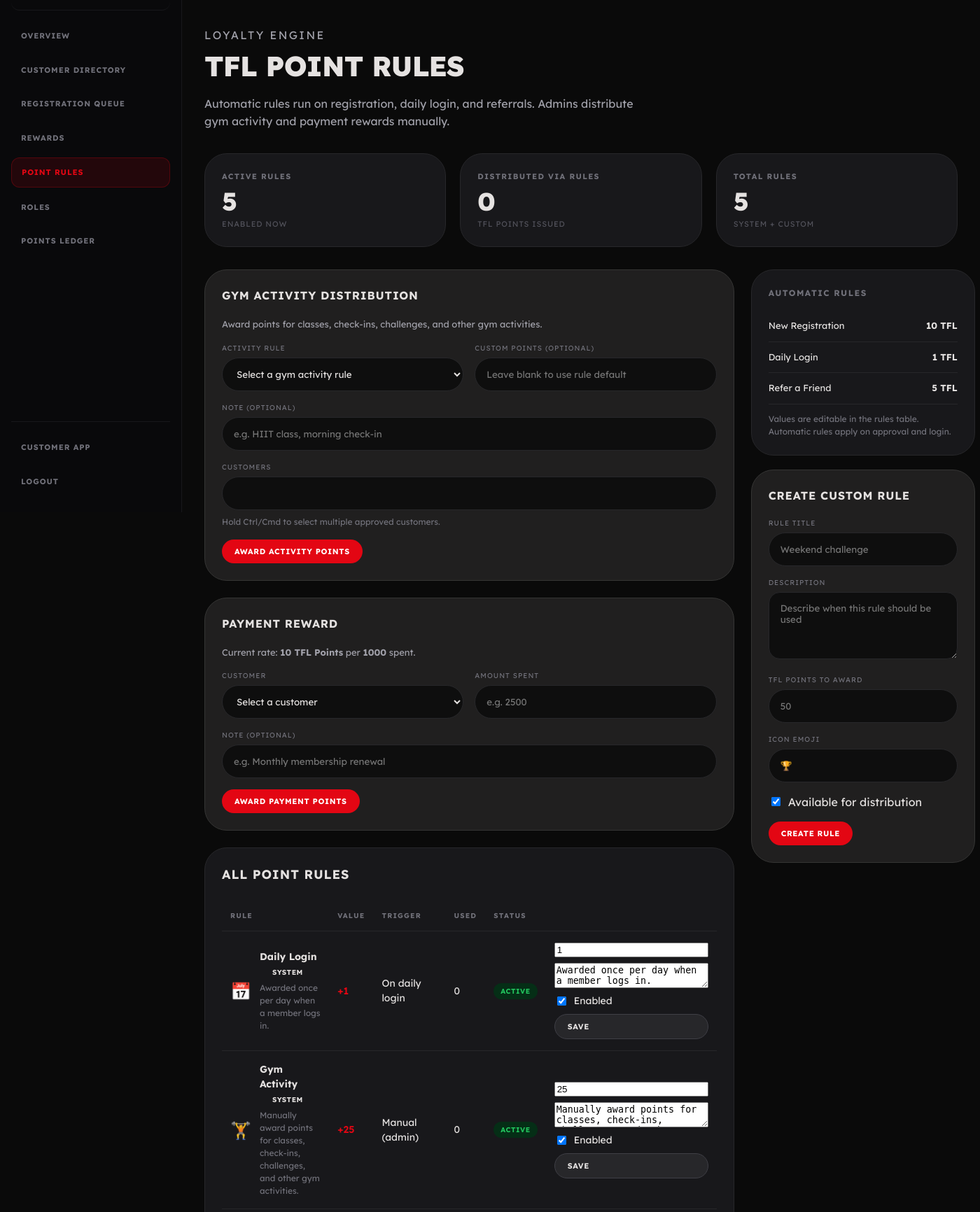
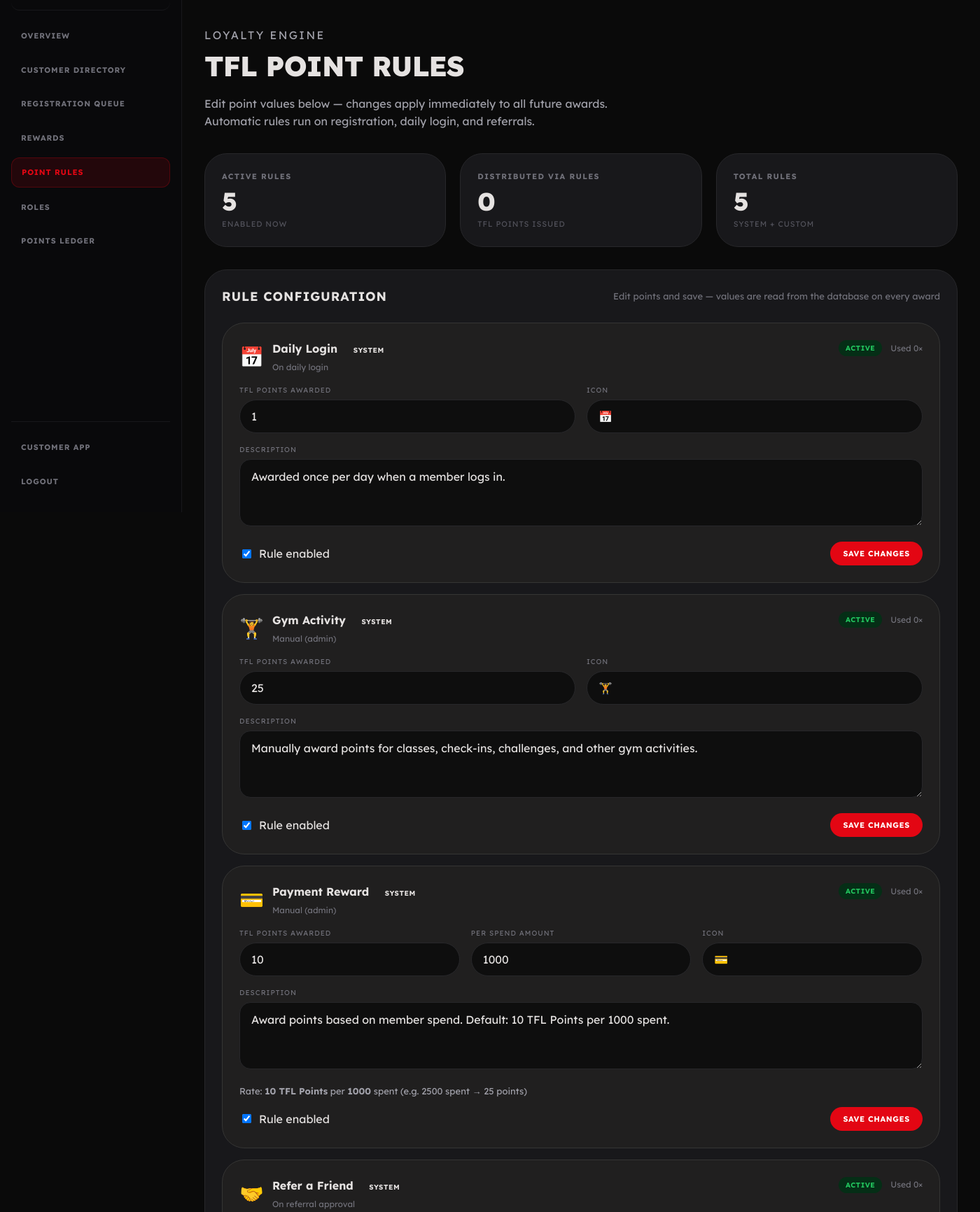
Before and after one commit to RNSAINJU/fitlab, a Django app: page /admin-portal/point-rules/ in a window 1400 px wide. Shown: the part 68-1800 px from the top of the page at 70% size. Run offline with Django 5.2, Linux system fonts and the light colour scheme; the visitor is signed in with stand-in values (Sample User, id 1); data comes from the database, SQL or seed files in the repository; data that the repository does not hold is empty.

Commit message:
Fix dynamic point rule editing so admin changes persist
- Stop reset on page load: ensure_default_point_rules now uses get_or_create
  instead of update_or_create, preserving admin-edited point values
- Redesign rule configuration with per-rule save forms for all rules
- Allow editing custom rules (title, points, description) not just system rules
- Show live current values in distribution panels and automatic rules sidebar

Co-authored-by: Aryan Sainju <Aryan.sainju@gmail.com>

```diff
--- a/admin_portal/views.py
+++ b/admin_portal/views.py
@@ -7,7 +7,7 @@ from django.utils import timezone
 from django.db.models import Count, Sum
 
 from activity.services import log_activity
-from loyalty.forms import PointRuleForm, SystemRuleForm
+from loyalty.forms import CustomRuleForm, PointRuleForm, SystemRuleForm
 from loyalty.helpers import get_membership_tier
 from loyalty.models import PointRule, PointRuleKind, PointRuleTrigger, PointTransaction
 from loyalty.rule_engine import award_rule_points, ensure_default_point_rules, get_point_rule, on_user_approved
@@ -348,14 +348,20 @@ def point_rules(request):
             return redirect("admin_portal:point_rules")
 
         if action == "update_rule":
-            rule = get_object_or_404(PointRule, pk=request.POST.get("rule_id"), is_system=True)
+            rule = get_object_or_404(PointRule, pk=request.POST.get("rule_id"))
             post_data = request.POST.copy()
             if "is_active" not in post_data:
                 post_data["is_active"] = False
-            form = SystemRuleForm(post_data, instance=rule)
+            if rule.is_system:
+                form = SystemRuleForm(post_data, instance=rule)
+            else:
+                form = CustomRuleForm(post_data, instance=rule)
             if form.is_valid():
-                form.save()
-                messages.success(request, f'Updated "{rule.title}".')
+                updated = form.save()
+                messages.success(
+                    request,
+                    f'Updated "{updated.title}" — now awards {updated.points_amount} TFL Points.',
+                )
             else:
                 messages.error(request, form.errors.as_text())
             return redirect("admin_portal:point_rules")
@@ -436,6 +442,7 @@ def point_rules(request):
     distribute_form = DistributePointsForm()
     payment_form = PaymentPointsForm()
     payment_rule = get_point_rule("payment")
+    gym_activity_rule = get_point_rule("gym_activity")
     automatic_rules = rules.filter(
         is_system=True,
         trigger__in=[
@@ -465,6 +472,7 @@ def point_rules(request):
             "distribute_form": distribute_form,
             "payment_form": payment_form,
             "payment_rule": payment_rule,
+            "gym_activity_rule": gym_activity_rule,
             "automatic_rules": automatic_rules,
             "recent_awards": recent_awards,
             "active_rules": active_rules,
--- a/loyalty/forms.py
+++ b/loyalty/forms.py
@@ -29,20 +29,23 @@ class PointRuleForm(forms.ModelForm):
 class SystemRuleForm(forms.ModelForm):
     class Meta:
         model = PointRule
-        fields = ("points_amount", "spend_amount", "description", "is_active")
+        fields = ("title", "points_amount", "spend_amount", "description", "icon_emoji", "is_active")
         widgets = {
-            "points_amount": forms.NumberInput(attrs={"min": 1}),
-            "spend_amount": forms.NumberInput(attrs={"min": 1}),
-            "description": forms.Textarea(attrs={"rows": 2}),
+            "title": forms.TextInput(attrs={"readonly": "readonly"}),
+            "points_amount": forms.NumberInput(attrs={"min": 1, "class": "auth-input"}),
+            "spend_amount": forms.NumberInput(attrs={"min": 1, "class": "auth-input"}),
+            "description": forms.Textarea(attrs={"rows": 2, "class": "auth-input"}),
+            "icon_emoji": forms.TextInput(attrs={"maxlength": 8, "class": "auth-input"}),
         }
         labels = {
-            "points_amount": "TFL Points",
-            "spend_amount": "Spend amount",
+            "points_amount": "TFL Points awarded",
+            "spend_amount": "Spend amount required",
             "is_active": "Rule enabled",
         }
 
     def __init__(self, *args, **kwargs):
         super().__init__(*args, **kwargs)
+        self.fields["title"].disabled = True
         if self.instance.rule_kind != PointRuleKind.PAYMENT_SPEND:
             self.fields.pop("spend_amount", None)
 
@@ -54,3 +57,25 @@ class SystemRuleForm(forms.ModelForm):
             if not cleaned.get("points_amount"):
                 raise forms.ValidationError("Payment rules require a points amount.")
         return cleaned
+
+
+class CustomRuleForm(forms.ModelForm):
+    class Meta:
+        model = PointRule
+        fields = ("title", "description", "points_amount", "icon_emoji", "is_active")
+        widgets = {
+            "title": forms.TextInput(attrs={"class": "auth-input"}),
+            "description": forms.Textarea(attrs={"rows": 2, "class": "auth-input"}),
+            "points_amount": forms.NumberInput(attrs={"min": 1, "class": "auth-input"}),
+            "icon_emoji": forms.TextInput(attrs={"maxlength": 8, "class": "auth-input"}),
+        }
+        labels = {
+            "points_amount": "TFL Points awarded",
+            "is_active": "Rule enabled",
+        }
+
+    def clean_points_amount(self):
+        points = self.cleaned_data["points_amount"]
+        if points < 1:
+            raise forms.ValidationError("Points must be at least 1.")
+        return points
--- a/loyalty/rule_engine.py
+++ b/loyalty/rule_engine.py
@@ -6,10 +6,11 @@ from .services import award_points
 
 
 def ensure_default_point_rules():
+    """Create missing system rules only — never overwrite admin-edited values."""
     for rule_data in DEFAULT_POINT_RULES:
         slug = rule_data["slug"]
         defaults = {key: value for key, value in rule_data.items() if key != "slug"}
-        PointRule.objects.update_or_create(slug=slug, defaults=defaults)
+        PointRule.objects.get_or_create(slug=slug, defaults=defaults)
 
 
 def get_point_rule(slug):
--- a/templates/admin_portal/point_rules.html
+++ b/templates/admin_portal/point_rules.html
@@ -5,7 +5,7 @@
 <div class="admin-hero">
   <p class="admin-kicker">Loyalty Engine</p>
   <h1>TFL Point Rules</h1>
-  <p>Automatic rules run on registration, daily login, and referrals. Admins distribute gym activity and payment rewards manually.</p>
+  <p>Edit point values below — changes apply immediately to all future awards. Automatic rules run on registration, daily login, and referrals.</p>
 </div>
 
 <div class="admin-stat-grid">
@@ -26,11 +26,113 @@
   </div>
 </div>
 
-<div class="ledger-grid">
+<div class="admin-panel" id="configure">
+  <div class="admin-panel__head">
+    <h2>Rule Configuration</h2>
+    <span style="color:#71717a;font-size:13px">Edit points and save — values are read from the database on every award</span>
+  </div>
+
+  <div style="display:grid;gap:16px">
+    {% for rule in rules %}
+      <div class="admin-form-panel" style="margin:0">
+        <form method="post">
+          {% csrf_token %}
+          <input type="hidden" name="action" value="update_rule">
+          <input type="hidden" name="rule_id" value="{{ rule.id }}">
+
+          <div style="display:flex;align-items:flex-start;justify-content:space-between;gap:16px;flex-wrap:wrap">
+            <div style="display:flex;align-items:center;gap:12px">
+              <span style="font-size:28px">{{ rule.icon_emoji }}</span>
+              <div>
+                <strong style="font-size:16px">{{ rule.title }}</strong>
+                {% if rule.is_system %}<span class="status-chip" style="margin-left:8px">System</span>{% endif %}
+                <div style="color:#71717a;font-size:12px;margin-top:4px">{{ rule.get_trigger_display }}</div>
+              </div>
+            </div>
+            <div style="display:flex;align-items:center;gap:12px">
+              {% if rule.is_active %}
+                <span class="status-chip status-chip--approved">Active</span>
+              {% else %}
+                <span class="status-chip status-chip--rejected">Inactive</span>
+              {% endif %}
+              <span style="color:#71717a;font-size:12px">Used {{ rule.award_count }}×</span>
+            </div>
+          </div>
+
+          <div class="admin-form-row" style="margin-top:16px">
+            {% if not rule.is_system %}
+              <div>
+                <label>Rule title</label>
+                <input type="text" name="title" value="{{ rule.title }}" class="auth-input" required>
+              </div>
+            {% else %}
+              <input type="hidden" name="title" value="{{ rule.title }}">
+            {% endif %}
+
+            <div>
+              <label>TFL Points awarded</label>
+              <input type="number" name="points_amount" value="{{ rule.points_amount }}" min="1" class="auth-input" required>
+            </div>
+
+            {% if rule.rule_kind == "payment_spend" %}
+              <div>
+                <label>Per spend amount</label>
+                <input type="number" name="spend_amount" value="{{ rule.spend_amount }}" min="1" class="auth-input" required>
+              </div>
+            {% endif %}
+
+            <div>
+              <label>Icon</label>
+              <input type="text" name="icon_emoji" value="{{ rule.icon_emoji }}" maxlength="8" class="auth-input">
+            </div>
+          </div>
+
+          <div class="admin-form-row" style="grid-template-columns:1fr">
+            <div>
+              <label>Description</label>
+              <textarea name="description" rows="2" class="auth-input">{{ rule.description }}</textarea>
+            </div>
+          </div>
+
+          {% if rule.rule_kind == "payment_spend" %}
+            <p style="margin:0 0 12px;font-size:13px;color:#a1a1aa">
+              Rate: <strong>{{ rule.points_amount }} TFL Points</strong> per <strong>{{ rule.spend_amount }}</strong> spent
+              (e.g. 2500 spent → {% widthratio 2500 rule.spend_amount rule.points_amount %} points)
+            </p>
+          {% endif %}
+
+          <div style="display:flex;align-items:center;justify-content:space-between;gap:12px;flex-wrap:wrap">
+            <label style="display:flex;align-items:center;gap:8px;margin:0;cursor:pointer">
+              <input type="checkbox" name="is_active" {% if rule.is_active %}checked{% endif %}>
+              <span>Rule enabled</span>
+            </label>
+
+            <button type="submit" class="admin-btn admin-btn--primary">Save Changes</button>
+          </div>
+        </form>
+        {% if not rule.is_system %}
+          <form method="post" style="margin-top:8px" onsubmit="return confirm('Delete this point rule?')">
+            {% csrf_token %}
+            <input type="hidden" name="action" value="delete">
+            <input type="hidden" name="rule_id" value="{{ rule.id }}">
+            <button type="submit" class="admin-btn admin-btn--danger">Delete Rule</button>
+          </form>
+        {% endif %}
+      </div>
+    {% empty %}
+      <p style="color:#71717a;margin:0">No rules configured yet.</p>
+    {% endfor %}
+  </div>
+</div>
+
+<div class="ledger-grid" style="margin-top:24px">
   <div>
     <div class="admin-form-panel" id="gym-activity">
       <h3>Gym Activity Distribution</h3>
-      <p style="margin:0 0 16px;font-size:13px;color:#a1a1aa">Award points for classes, check-ins, challenges, and other gym activities.</p>
+      <p style="margin:0 0 16px;font-size:13px;color:#a1a1aa">
+        Default: <strong>{{ gym_activity_rule.points_amount|default:"—" }} TFL Points</strong> per activity
+        {% if gym_activity_rule %} (editable above){% endif %}
+      </p>
       <form method="post">
         {% csrf_token %}
         <input type="hidden" name="action" value="distribute">
@@ -40,7 +142,7 @@
             {{ distribute_form.rule }}
           </div>
           <div>
-            <label for="id_custom_points">Custom points (optional)</label>
+            <label for="id_custom_points">Override points (optional)</label>
             {{ distribute_form.custom_points }}
           </div>
         </div>
@@ -65,7 +167,7 @@
       <h3>Payment Reward</h3>
       <p style="margin:0 0 16px;font-size:13px;color:#a1a1aa">
         {% if payment_rule %}
-          Current rate: <strong>{{ payment_rule.points_amount }} TFL Points</strong> per <strong>{{ payment_rule.spend_amount }}</strong> spent.
+          Current rate: <strong>{{ payment_rule.points_amount }} TFL Points</strong> per <strong>{{ payment_rule.spend_amount }}</strong> spent (editable above).
         {% else %}
           Payment rule is not configured.
         {% endif %}
@@ -91,93 +193,6 @@
         </div>
         <button type="submit" class="admin-btn admin-btn--primary">Award Payment Points</button>
       </form>
-    </div>
-
-    <div class="admin-panel">
-      <div class="admin-panel__head">
-        <h2>All Point Rules</h2>
-      </div>
-
-      {% if rules %}
-        <table class="admin-table">
-          <thead>
-            <tr>
-              <th>Rule</th>
-              <th>Value</th>
-              <th>Trigger</th>
-              <th>Used</th>
-              <th>Status</th>
-              <th></th>
-            </tr>
-          </thead>
-          <tbody>
-            {% for rule in rules %}
-              <tr>
-                <td>
-                  <div style="display:flex;align-items:center;gap:12px">
-                    <span style="font-size:24px">{{ rule.icon_emoji }}</span>
-                    <div>
-                      <strong>{{ rule.title }}</strong>
-                      {% if rule.is_system %}<span class="status-chip" style="margin-left:8px">System</span>{% endif %}
-                      {% if rule.description %}
-                        <div style="color:#71717a;font-size:12px;margin-top:2px">{{ rule.description|truncatewords:16 }}</div>
-                      {% endif %}
-                    </div>
-                  </div>
-                </td>
-                <td style="color:var(--accent);font-weight:600">
-                  {% if rule.rule_kind == "payment_spend" %}
-                    +{{ rule.points_amount }} / {{ rule.spend_amount }}
-                  {% else %}
-                    +{{ rule.points_amount }}
-                  {% endif %}
-                </td>
-                <td>{{ rule.get_trigger_display }}</td>
-                <td>{{ rule.award_count }}</td>
-                <td>
-                  {% if rule.is_active %}
-                    <span class="status-chip status-chip--approved">Active</span>
-                  {% else %}
-                    <span class="status-chip status-chip--rejected">Inactive</span>
-                  {% endif %}
-                </td>
-                <td>
-                  {% if rule.is_system %}
-                    <form method="post" style="display:grid;gap:8px;min-width:220px">
-                      {% csrf_token %}
-                      <input type="hidden" name="rule_id" value="{{ rule.id }}">
-                      <input type="hidden" name="action" value="update_rule">
-                      <input type="number" name="points_amount" value="{{ rule.points_amount }}" min="1" placeholder="Points">
-                      {% if rule.rule_kind == "payment_spend" %}
-                        <input type="number" name="spend_amount" value="{{ rule.spend_amount }}" min="1" placeholder="Spend amount">
-                      {% endif %}
-                      <textarea name="description" rows="2" placeholder="Description">{{ rule.description }}</textarea>
-                      <label style="display:flex;align-items:center;gap:8px;margin:0">
-                        <input type="checkbox" name="is_active" {% if rule.is_active %}checked{% endif %}>
-                        <span>Enabled</span>
-                      </label>
-                      <button type="submit" class="admin-btn admin-btn--ghost">Save</button>
-                    </form>
-                  {% else %}
-                    <form method="post" style="display:inline">
-                      {% csrf_token %}
-                      <input type="hidden" name="rule_id" value="{{ rule.id }}">
-                      <button name="action" value="toggle_active" class="admin-btn admin-btn--ghost" type="submit">
-                        {% if rule.is_active %}Deactivate{% else %}Activate{% endif %}
-                      </button>
-                      <button name="action" value="delete" class="admin-btn admin-btn--danger" type="submit" onclick="return confirm('Delete this point rule?')">Delete</button>
-                    </form>
-                  {% endif %}
-                </td>
-              </tr>
-            {% endfor %}
-          </tbody>
-        </table>
-      {% else %}
-        <div style="padding:32px;text-align:center;color:#71717a">
-          <p style="margin:0">No point rules yet.</p>
-        </div>
-      {% endif %}
     </div>
 
     <div class="admin-panel">
@@ -209,9 +224,12 @@
     <div class="ledger-side-card">
       <h3>Automatic Rules</h3>
       {% for rule in automatic_rules %}
-        <div class="redemption-item"><span>{{ rule.title }}</span><strong>{{ rule.points_amount }} TFL</strong></div>
+        <div class="redemption-item">
+          <span>{{ rule.title }}</span>
+          <strong>{{ rule.points_amount }} TFL</strong>
+        </div>
       {% endfor %}
-      <p style="margin:12px 0 0;font-size:12px;color:#71717a">Values are editable in the rules table. Automatic rules apply on approval and login.</p>
+      <p style="margin:12px 0 0;font-size:12px;color:#71717a">These values update live when you save changes above.</p>
     </div>
 
     <div class="admin-form-panel" id="create">
```
